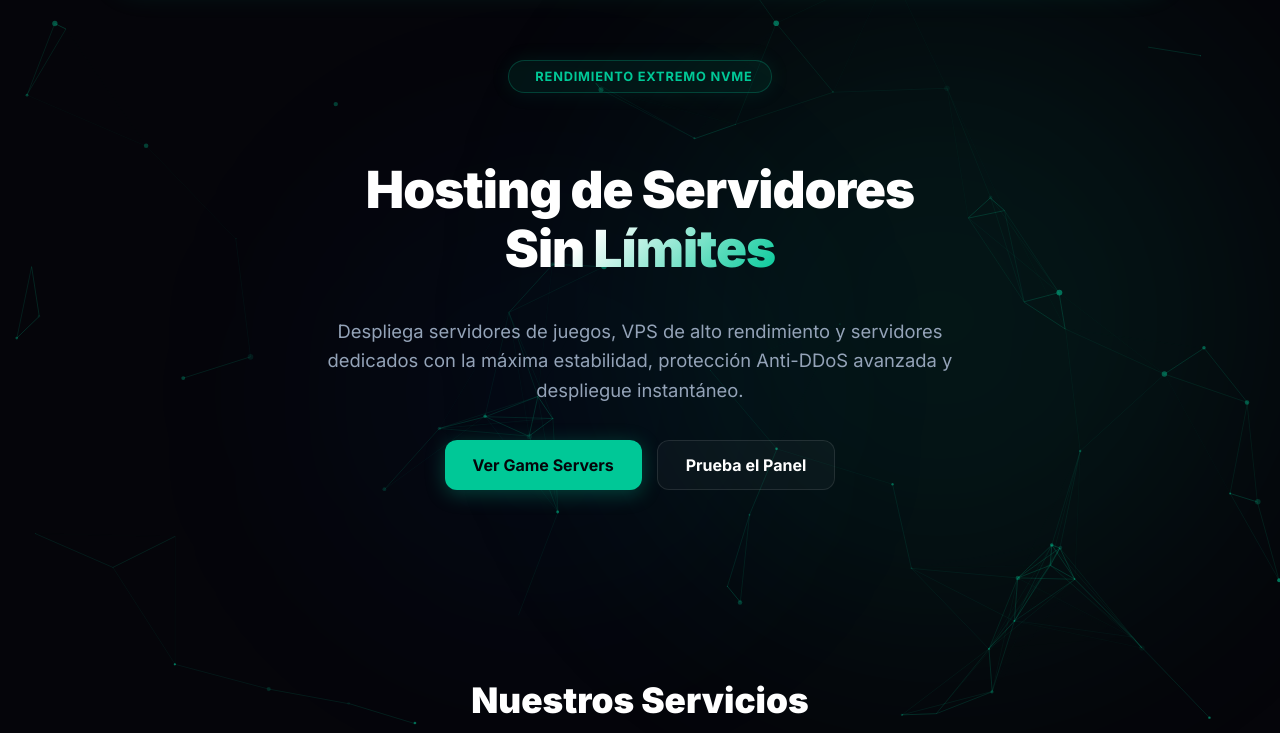
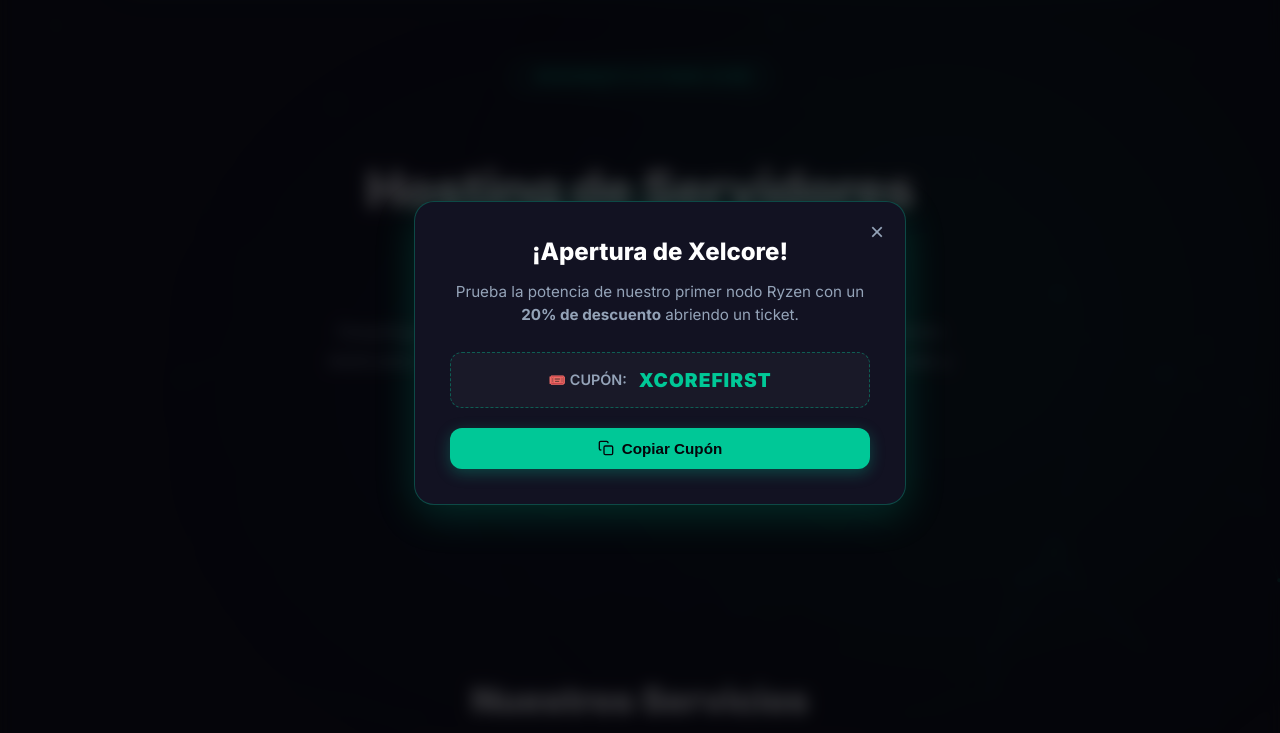
Before and after one commit to vegettababy14-commits/Xelcore-web, a plain HTML site: page index.html in a window 1280 px wide. Shown: the part 67-800 px from the top of the page. Drawn offline with nearby package versions, Linux system fonts and the light colour scheme.

Commit message:
Actualización web

```diff
--- a/index.html
+++ b/index.html
@@ -6,6 +6,7 @@
     <title>Xelcore | Servidores de Alto Rendimiento</title>
     <link rel="stylesheet" href="style.css">
     <link href="https://fonts.googleapis.com/css2?family=Inter:wght@400;500;600;700;800;900&display=swap" rel="stylesheet">
+    <script type="text/javascript">window.$crisp=[];window.CRISP_WEBSITE_ID="9eeab41f-43ad-49a4-bd5f-211ff18df482";(function(){d=document;s=d.createElement("script");s.src="https://client.crisp.chat/l.js";s.async=1;d.getElementsByTagName("head")[0].appendChild(s);})();</script>
 </head>
 <body>
 
@@ -55,7 +56,7 @@
             </p>
             <div class="hero-buttons">
                 <a href="games.html" class="btn-action btn-filled-popular">Ver Game Servers</a>
-                <a href="https://panel.xelcore.es" target="_blank" class="btn-action btn-outline">Prueba el Panel</a>
+                <a href="vps.html" class="btn-action btn-outline">Prueba el panel</a>
             </div>
         </div>
     </section>
@@ -64,7 +65,7 @@
     <section class="games-catalog container" style="padding-top: 20px; padding-bottom: 60px;">
         <div class="config-header" style="margin-bottom: 30px;">
             <h2>Nuestros Servicios</h2>
-            <p>Soluciones de infraestructura adaptadas a cada necesidad.</p>
+            <p>Soluciones de infraestructura adaptada a cada necesidad.</p>
         </div>
 
         <div class="game-cards-grid" style="grid-template-columns: repeat(auto-fit, minmax(300px, 1fr)); max-width: 1000px;">
@@ -128,6 +129,31 @@
         </div>
     </section>
 
+    <!-- Ventana emergente del código promocional (MODAL) -->
+    <div id="promo-modal" class="promo-modal premium-modal">
+        <div class="promo-content">
+            <div class="promo-header">
+                <h3>¡Apertura de Xelcore!</h3>
+            </div>
+            <p>Prueba la potencia de nuestro primer nodo Ryzen con un <strong>20% de descuento</strong> abriendo un ticket.</p>
+
+            <div class="promo-box ticket-style">
+                <span class="ticket-label">🎟️ CUPÓN:</span>
+                <span id="promo-code">XCOREFIRST</span>
+            </div>
+
+            <div class="promo-actions">
+                <button class="btn-copy full-width" onclick="copyPromoCode()">
+                    <svg viewBox="0 0 24 24" fill="none" stroke="currentColor" stroke-width="2" width="16" height="16"><rect x="9" y="9" width="13" height="13" rx="2" ry="2"></rect><path d="M5 15H4a2 2 0 0 1-2-2V4a2 2 0 0 1 2-2h9a2 2 0 0 1 2 2v1"></path></svg>
+                    Copiar Cupón
+                </button>
+            </div>
+
+            <p id="copy-feedback" style="display:none;">¡Cupón copiado al portapapeles!</p>
+            <button class="close-btn" onclick="closePromoModal()">×</button>
+        </div>
+    </div>
+
     <!-- Footer Profesional -->
     <footer class="site-footer">
         <div class="container footer-content">
@@ -174,5 +200,33 @@
     <!-- Scripts -->
     <script src="https://cdn.jsdelivr.net/particles.js/2.0.0/particles.min.js"></script>
     <script src="particles-config.js"></script>
+    <script>
+        function copyPromoCode() {
+            const codeText = document.getElementById("promo-code").innerText;
+            const btnCopy = document.querySelector(".btn-copy");
+            const originalText = btnCopy.innerHTML;
+
+            navigator.clipboard.writeText(codeText).then(() => {
+                const feedback = document.getElementById("copy-feedback");
+                feedback.style.display = "block";
+                btnCopy.innerHTML = '¡Copiado!';
+                setTimeout(() => {
+                    feedback.style.display = "none";
+                    btnCopy.innerHTML = originalText;
+                }, 3000);
+            });
+        }
+
+        function closePromoModal() {
+            document.getElementById("promo-modal").style.display = "none";
+        }
+
+        window.onclick = function(event) {
+            const modal = document.getElementById("promo-modal");
+            if (event.target == modal) {
+                closePromoModal();
+            }
+        }
+    </script>
 </body>
 </html>
--- a/style.css
+++ b/style.css
@@ -732,3 +732,125 @@
     font-weight: 400;
     color: var(--text-muted);
 }
+/* Estilos del Modal Promocional */
+.promo-modal {
+    display: flex;
+    position: fixed;
+    z-index: 1000;
+    left: 0;
+    top: 0;
+    width: 100%;
+    height: 100%;
+    background-color: rgba(5, 5, 10, 0.8);
+    backdrop-filter: blur(8px);
+    -webkit-backdrop-filter: blur(8px);
+    justify-content: center;
+    align-items: center;
+    padding: 20px;
+}
+
+.promo-content {
+    background: var(--card-bg);
+    border: 1px solid rgba(0, 200, 151, 0.3);
+    border-radius: 20px;
+    padding: 35px;
+    max-width: 420px;
+    width: 100%;
+    text-align: center;
+    position: relative;
+    box-shadow: 0 10px 40px rgba(0, 200, 151, 0.2);
+}
+
+.promo-header h3 {
+    margin: 0 0 15px 0;
+    font-size: 1.5rem;
+    font-weight: 800;
+    color: var(--text-main);
+}
+
+.promo-content p {
+    color: var(--text-muted);
+    font-size: 0.95rem;
+    line-height: 1.5;
+    margin-bottom: 25px;
+}
+
+.ticket-style {
+    background: rgba(255, 255, 255, 0.03);
+    border: 1px dashed rgba(0, 200, 151, 0.4);
+    border-radius: 12px;
+    padding: 15px;
+    display: flex;
+    justify-content: center;
+    align-items: center;
+    gap: 12px;
+    margin-bottom: 20px;
+}
+
+.ticket-label {
+    font-size: 0.9rem;
+    color: var(--text-muted);
+    font-weight: 600;
+}
+
+#promo-code {
+    font-size: 1.2rem;
+    font-weight: 900;
+    color: var(--popular-border);
+    letter-spacing: 1px;
+}
+
+.promo-actions {
+    display: flex;
+    flex-direction: column;
+    gap: 12px;
+}
+
+.btn-copy {
+    background: var(--popular-border);
+    color: #05050a;
+    border: none;
+    padding: 12px 20px;
+    border-radius: 12px;
+    font-weight: 700;
+    font-size: 0.95rem;
+    cursor: pointer;
+    display: inline-flex;
+    align-items: center;
+    justify-content: center;
+    gap: 8px;
+    transition: all 0.2s ease;
+    box-shadow: 0 4px 15px rgba(0, 200, 151, 0.3);
+}
+
+.btn-copy:hover {
+    transform: translateY(-2px);
+    box-shadow: 0 6px 20px rgba(0, 200, 151, 0.4);
+}
+
+.full-width {
+    width: 100%;
+}
+
+#copy-feedback {
+    color: var(--popular-border);
+    font-size: 0.85rem;
+    margin-top: 10px;
+    font-weight: 600;
+}
+
+.close-btn {
+    position: absolute;
+    top: 15px;
+    right: 15px;
+    background: transparent;
+    border: none;
+    color: var(--text-muted);
+    font-size: 1.5rem;
+    cursor: pointer;
+    transition: color 0.2s ease;
+}
+
+.close-btn:hover {
+    color: var(--text-main);
+}
```
Also changed, not shown: .github/workflows/deploy.yml.
